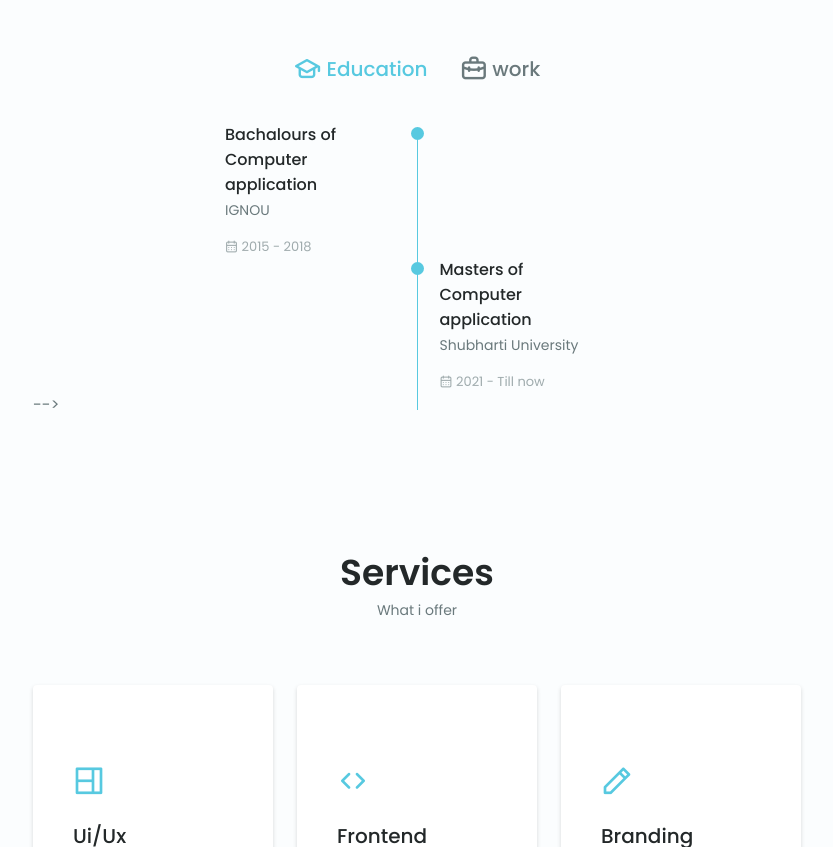
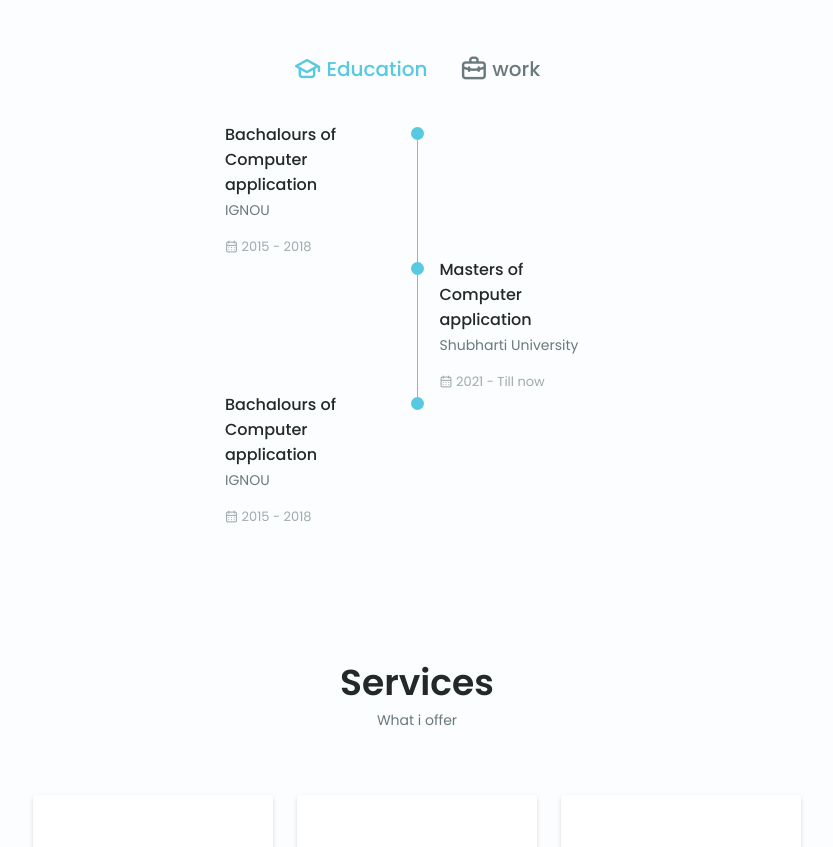
Before and after one commit to Shaanansari/Portfolio.github.io, a plain HTML site: page index.html in a window 1280 px wide. Shown: the part 2440-3287 px from the top of the page, without its empty margins (223-1056 px from the left). Drawn offline with nearby package versions, Linux system fonts and the light colour scheme.

Commit message:
Update index.html

```diff
--- a/index.html
+++ b/index.html
@@ -403,7 +403,7 @@
                     </div>
 
                     <!--==========Qualification 3=============-->
-                    <!--<div class="qualification__data">
+                      <div class="qualification__data">
                         <div>
                             <h3 class="qualification__title">Bachalours of Computer application</h3>
                             <span class="qualification__subtitle">IGNOU</span>
@@ -418,7 +418,7 @@
                            <!-- <span class="qualification__line"></span> -->
                         </div>
 
-                    </div> -->
+                    </div>
                  </div>
 
         <!--=================Qualification content 2=========================-->
```
